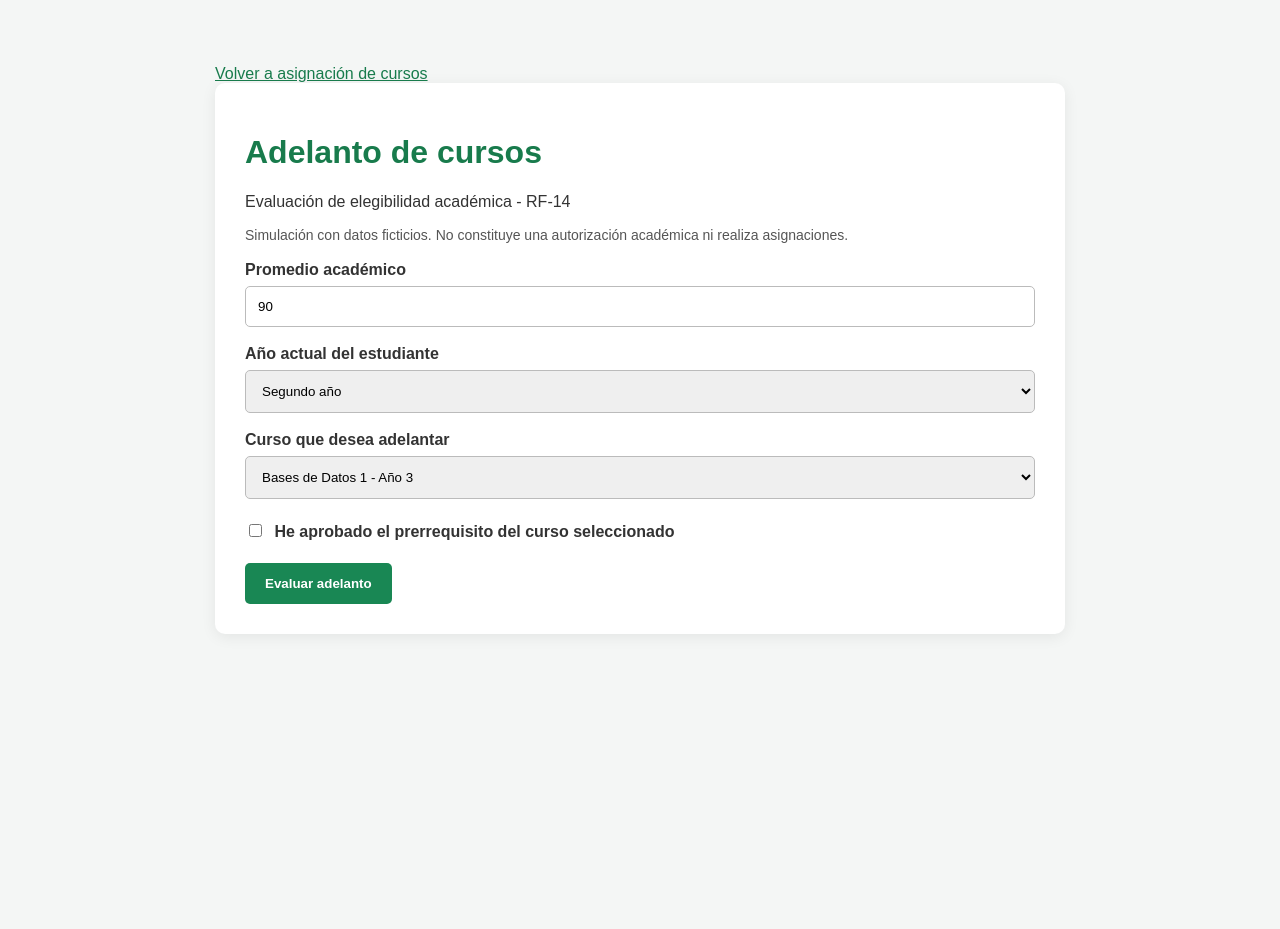
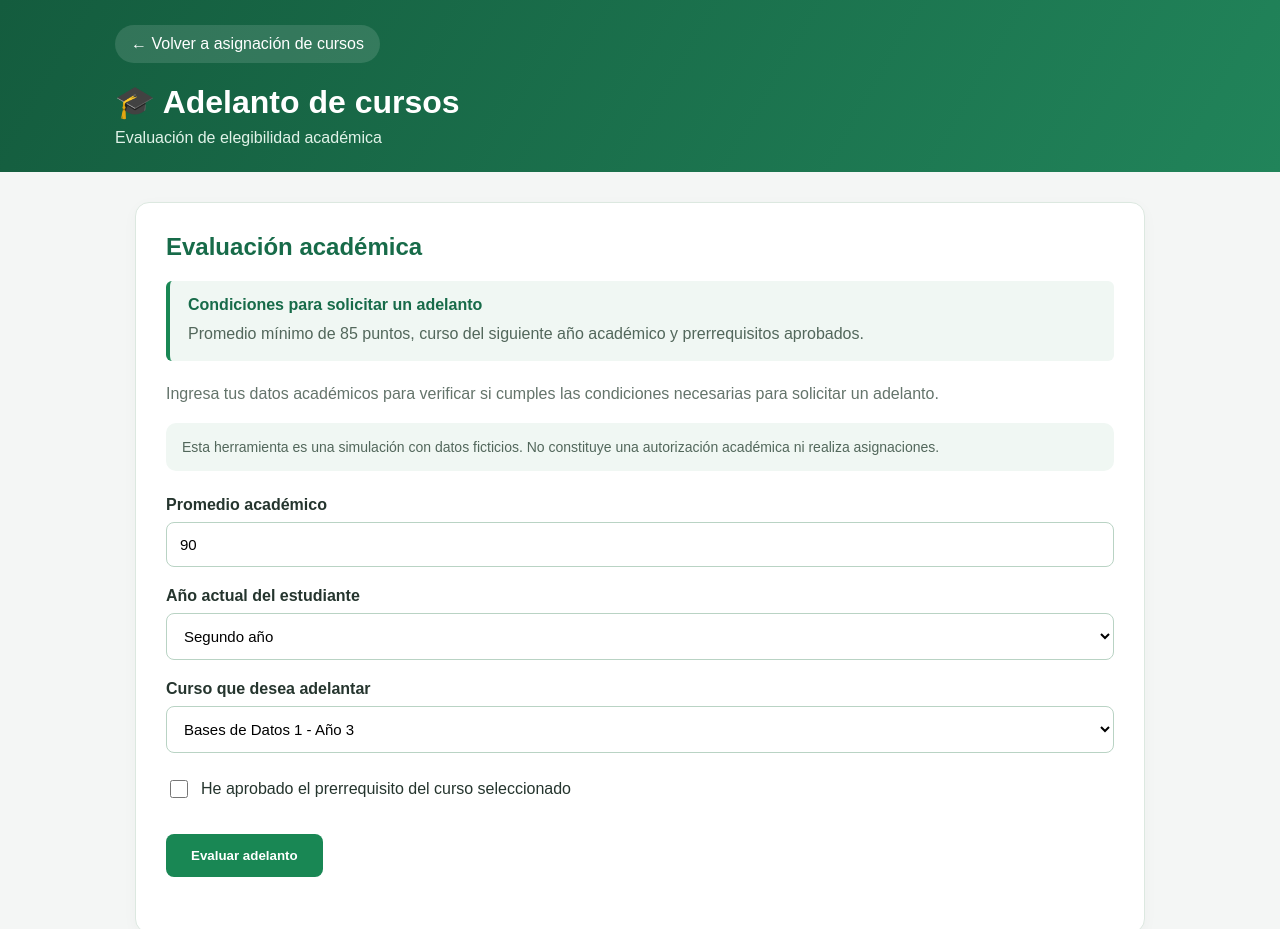
Before and after one commit to agevs/Proyecto1POO, a plain HTML site: page frontend/vistas/adelanto-cursos.html in a window 1280 px wide. Shown: the top 929 px of the page. Before the commit the page ends 800 px from the top, so only its background shows below. Drawn offline with Linux system fonts and the light colour scheme.

Commit message:
feat: mejorar diseno visual de adelanto de cursos

```diff
--- a/frontend/vistas/adelanto-cursos.html
+++ b/frontend/vistas/adelanto-cursos.html
@@ -6,38 +6,242 @@
 <title>Adelanto de cursos - UVG</title>
 <link rel="stylesheet" href="../css/styles.css">
 <style>
-        body { background: #f4f6f5; font-family: Arial, sans-serif; }
-        main { max-width: 850px; margin: 45px auto; padding: 20px; }
-        .panel { background: white; padding: 30px; border-radius: 10px;
-                 box-shadow: 0 3px 15px #00000012; }
-        h1 { color: #187b4c; }
-        label { display: block; margin-top: 18px; font-weight: bold; }
-        input, select { box-sizing: border-box; width: 100%; padding: 12px;
-                        margin-top: 7px; border: 1px solid #bbb;
-                        border-radius: 5px; }
-        button { margin-top: 22px; padding: 13px 20px; background: #198754;
-                 color: white; border: 0; border-radius: 5px;
-                 cursor: pointer; font-weight: bold; }
-        .resultado { margin-top: 25px; padding: 18px; border-radius: 6px; }
-        .aprobado { background: #d1fae5; color: #065f46; }
-        .rechazado { background: #fee2e2; color: #991b1b; }
-        .aviso { color: #555; font-size: 14px; }
-        a { color: #187b4c; }
+* { box-sizing: border-box; }
+
+body {
+  margin: 0;
+  font-family: Arial, sans-serif;
+  background: #f4f6f5;
+  color: #25352e;
+}
+
+.encabezado {
+  background: linear-gradient(120deg, #145c3e, #21845a);
+  color: white;
+  padding: 25px max(24px, calc((100% - 1050px)/2));
+}
+
+.volver {
+  display: inline-block;
+  color: white;
+  text-decoration: none;
+  background: #ffffff20;
+  padding: 10px 16px;
+  border-radius: 25px;
+  margin-bottom: 20px;
+}
+
+.encabezado h1 {
+  font-size: 32px;
+  margin: 0 0 8px;
+}
+
+.encabezado p {
+  margin: 0;
+  color: #e0f2e8;
+}
+
+main {
+  max-width: 1050px;
+  margin: 30px auto;
+  padding: 0 20px;
+}
+
+.indicadores {
+  display: grid;
+  grid-template-columns: repeat(3, 1fr);
+  gap: 16px;
+  margin-bottom: 25px;
+}
+
+.indicador {
+  background: white;
+  border: 1px solid #dbe7df;
+  border-left: 5px solid #21845a;
+  border-radius: 12px;
+  padding: 20px;
+  box-shadow: 0 3px 10px #00000008;
+}
+
+.indicador strong {
+  display: block;
+  color: #176b49;
+  font-size: 24px;
+  margin-bottom: 6px;
+}
+
+.indicador span {
+  font-size: 14px;
+  color: #64746b;
+}
+
+.panel {
+  background: white;
+  padding: 30px;
+  border-radius: 14px;
+  border: 1px solid #dce8e0;
+  box-shadow: 0 4px 15px #00000008;
+}
+
+.panel h2 {
+  margin-top: 0;
+  color: #176b49;
+}
+
+.descripcion {
+  color: #64746b;
+  line-height: 1.6;
+}
+
+label {
+  display: block;
+  margin: 20px 0 8px;
+  font-weight: bold;
+}
+
+input:not([type="checkbox"]), select {
+  width: 100%;
+  padding: 13px;
+  border: 1px solid #b9d3c4;
+  border-radius: 8px;
+  background: white;
+  font-size: 15px;
+}
+
+input:focus, select:focus {
+  outline: 2px solid #21845a;
+  outline-offset: 2px;
+}
+
+.checkbox {
+  display: flex;
+  align-items: center;
+  gap: 10px;
+  margin-top: 24px;
+  font-weight: normal;
+}
+
+.checkbox input {
+  width: 18px;
+  height: 18px;
+}
+
+button {
+  margin-top: 25px;
+  padding: 14px 25px;
+  border: 0;
+  border-radius: 8px;
+  background: #198754;
+  color: white;
+  font-weight: bold;
+  cursor: pointer;
+}
+
+button:hover {
+  background: #146c43;
+}
+
+.resultado {
+  margin-top: 25px;
+  padding: 0;
+  border-radius: 10px;
+}
+
+.resultado:not(:empty) {
+  padding: 20px;
+}
+
+.aprobado {
+  background: #e1f4e8;
+  color: #176b49;
+  border-left: 5px solid #198754;
+}
+
+.rechazado {
+  background: #fff0ed;
+  color: #9b2929;
+  border-left: 5px solid #c83d3d;
+}
+
+.aviso {
+  background: #f0f7f3;
+  border-radius: 10px;
+  padding: 16px;
+  margin-bottom: 25px;
+  color: #52675b;
+  font-size: 14px;
+}
+
+@media (max-width: 650px) {
+  .indicadores {
+    grid-template-columns: 1fr;
+  }
+  .encabezado h1 {
+    font-size: 26px;
+  }
+  .panel {
+    padding: 20px;
+  }
+}
+
+.condiciones {
+  background: #f0f7f3;
+  border-left: 4px solid #198754;
+  border-radius: 6px;
+  padding: 15px 18px;
+  margin: 20px 0;
+}
+
+.condiciones strong {
+  color: #176b49;
+}
+
+.condiciones p {
+  margin: 8px 0 0;
+  color: #52675b;
+  line-height: 1.5;
+}
+
 </style>
 </head>
 <body>
+
+<header class="encabezado">
+  <a class="volver" href="dashboard-asignacion.html">
+    ← Volver a asignación de cursos
+  </a>
+  <h1>🎓 Adelanto de cursos</h1>
+  <p>Evaluación de elegibilidad académica</p>
+</header>
+
 <main>
-    <a href="dashboard-asignacion.html">Volver a asignación de cursos</a>
 
-    <div class="panel">
-        <h1>Adelanto de cursos</h1>
-        <p>Evaluación de elegibilidad académica - RF-14</p>
-        <p class="aviso">
-            Simulación con datos ficticios. No constituye una
-            autorización académica ni realiza asignaciones.
+
+
+<section class="panel">
+
+  <h2>Evaluación académica</h2>
+
+  <div class="condiciones">
+    <strong>Condiciones para solicitar un adelanto</strong>
+    <p>
+      Promedio mínimo de 85 puntos, curso del siguiente año
+      académico y prerrequisitos aprobados.
+    </p>
+  </div>
+
+  <p class="descripcion">
+    Ingresa tus datos académicos para verificar si cumples
+    las condiciones necesarias para solicitar un adelanto.
   </p>
 
+  <div class="aviso">
+    Esta herramienta es una simulación con datos ficticios.
+    No constituye una autorización académica ni realiza asignaciones.
+  </div>
+
   <form id="form-adelanto">
+
     <label for="promedio">Promedio académico</label>
     <input id="promedio" type="number" min="0" max="100"
            step="0.01" value="90" required>
@@ -57,17 +261,20 @@
       <option value="CC3089">Bases de Datos 2 - Año 4</option>
     </select>
 
-            <label>
-                <input id="aprobado" type="checkbox"
-                       style="width:auto; margin-right:8px;">
+    <label class="checkbox">
+      <input id="aprobado" type="checkbox">
       He aprobado el prerrequisito del curso seleccionado
     </label>
 
     <button type="submit">Evaluar adelanto</button>
+
   </form>
 
-        <div id="resultado" role="status" aria-live="polite"></div>
-    </div>
+  <div id="resultado" class="resultado"
+       role="status" aria-live="polite"></div>
+
+</section>
+
 </main>
 
 <script src="../js/adelanto-cursos.js"></script>
```
Lines whose indentation alone changed are shown as unchanged.
